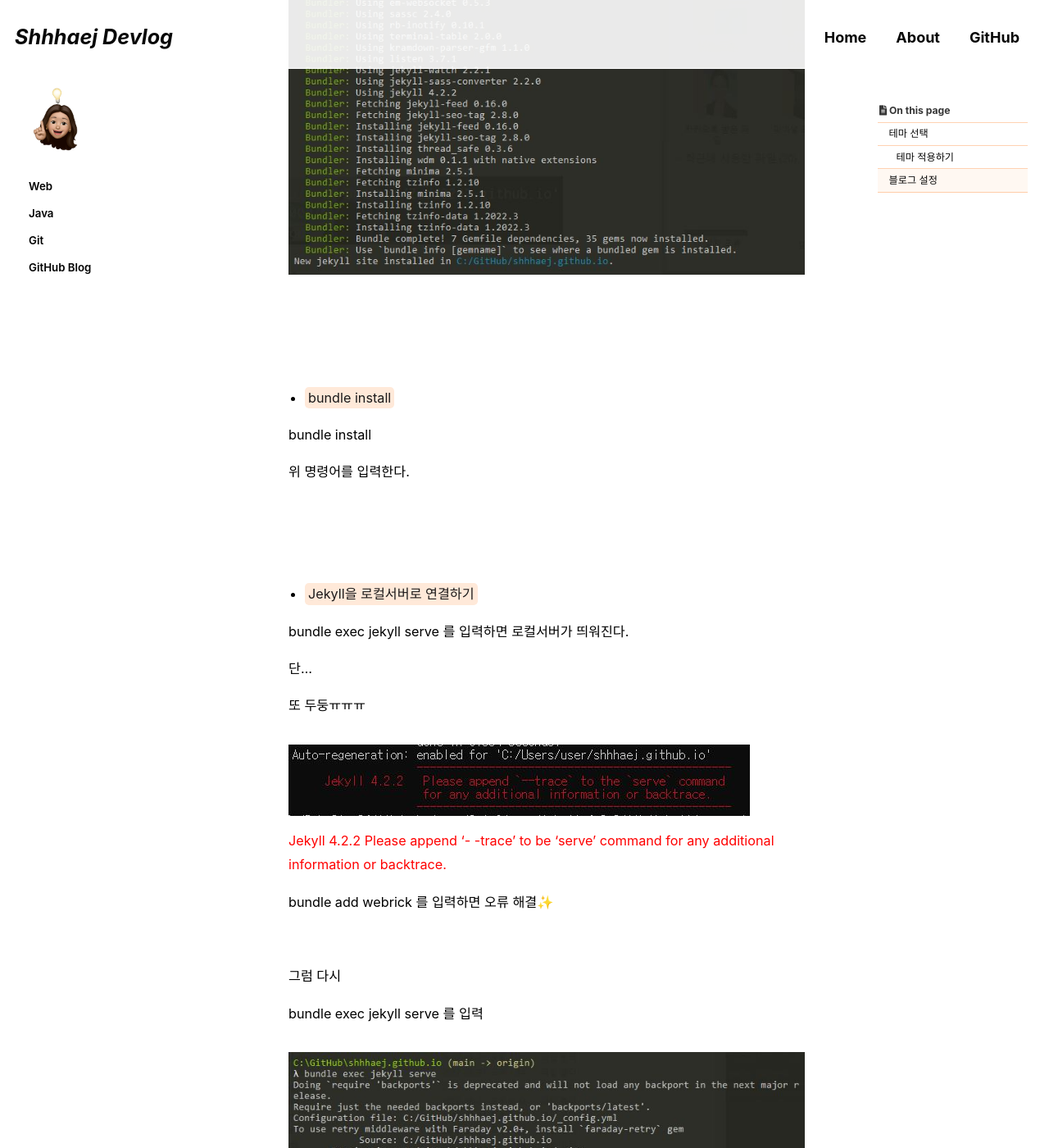
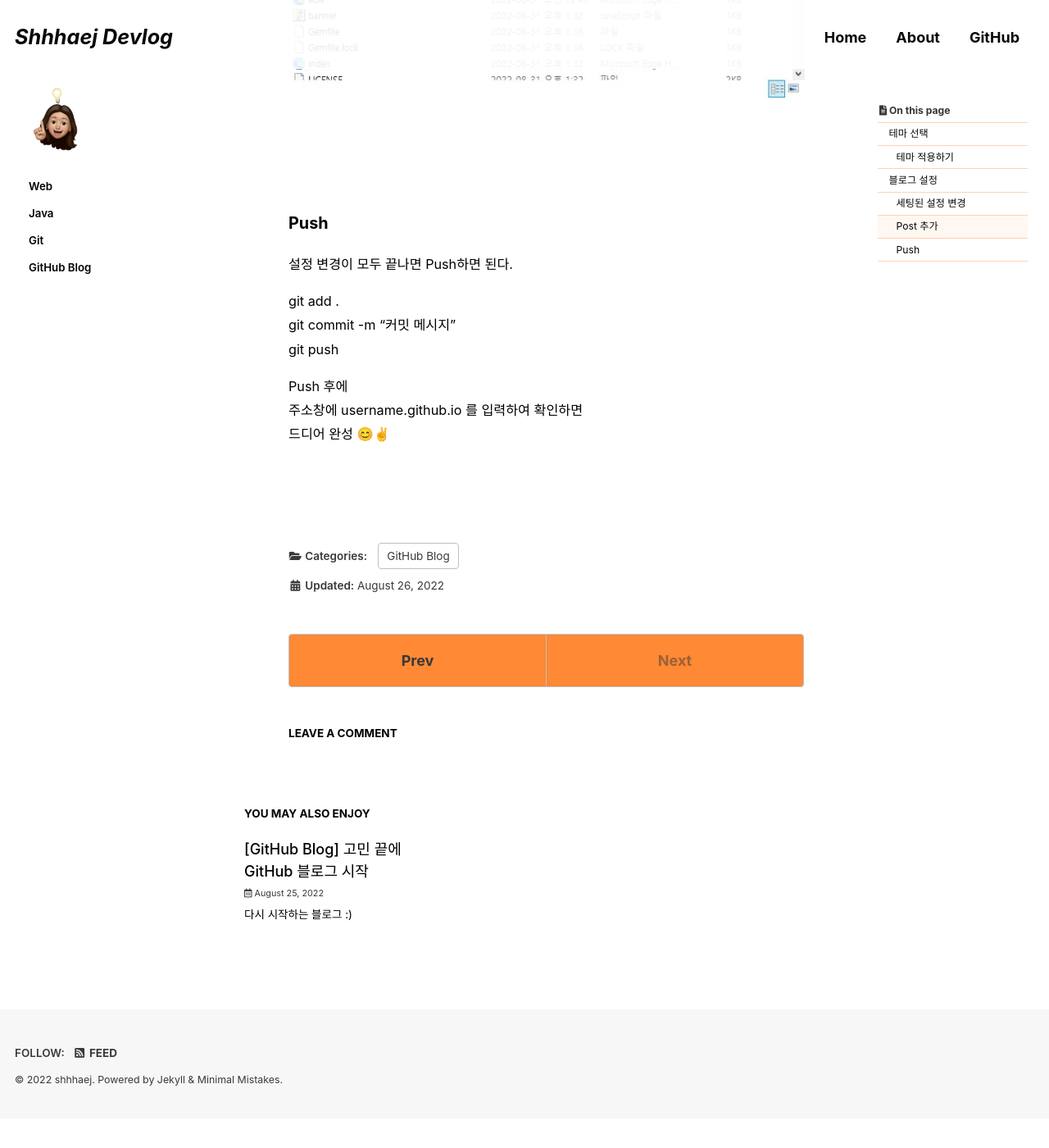
Before and after one commit to shhhaej/shhhaej.github.io, a Jekyll site: the page built from _posts/2021-08-26-github-blog.md, in a window 1280 px wide and 1400 px high, scrolled down 5447 px. Shown: the whole window at 82% size. Built offline with Jekyll 4.4.1, drawn with Linux system fonts in a browser that asks for light colours; cached includes are drawn as plain includes; some web fonts are replaced; comment, search, counter and statistics services are not loaded; after the commit the page ends 6811 px from its top, so only the background shows below that; some of the changed text lies outside the part shown.

Commit message:
add github blog page.

```diff
--- a/_posts/2021-08-26-github-blog.md
+++ b/_posts/2021-08-26-github-blog.md
@@ -148,7 +148,7 @@ http://127.0.0.1:4000 를 주소창에 입력한다.
 <br>
 
 
-- <mark>세팅된 설정 변경</mark>
+### 세팅된 설정 변경
 
 저는 choiiis님 README.md 파일에 안내된 내용대로 설정을 변경한다.
 
@@ -161,12 +161,16 @@ http://127.0.0.1:4000 를 주소창에 입력한다.
 
 <br>
 <br>
+<br>
 
-당황하지 말고
 
-jekyll new ./ - -force 를 당당하게 입력한다.
+### Post 추가
 
-![force-solution](../assets/images/posts_img/github-blog/force-solution.JPG)
+_posts 폴더에 원하는 내용을 markdown 형식으로 작성한다.
+
+저는 Hello World 를 입력했다 😎
+
+![post](../assets/images/posts_img/github-blog/post.jpg)
 
 
 <br>
@@ -174,71 +178,18 @@ jekyll new ./ - -force 를 당당하게 입력한다.
 <br>
 
 
-- <mark>bundle install</mark>
+### Push
 
-bundle install
+설정 변경이 모두 끝나면 Push하면 된다.<br>
 
-위 명령어를 입력한다.
+git add . <br>
+git commit -m "커밋 메시지" <br>
+git push
+
+Push 후에<br>
+주소창에 username.github.io 를 입력하여 확인하면<br>
+드디어 완성 😊✌️
 
 
 <br>
 <br>
-<br>
-
-
-- <mark>Jekyll을 로컬서버로 연결하기</mark>
-
-bundle exec jekyll serve  를 입력하면 로컬서버가 띄워진다.
-
-단...
-
-또 두둥ㅠㅠㅠ
-
-![trace](../assets/images/posts_img/github-blog/trace.JPG)
-<span style="color:red">
-Jekyll 4.2.2  Please append '- -trace' to be 'serve' command for any additional information or backtrace.
-<span>
-
-bundle add webrick 를 입력하면 오류 해결✨
-
-<br>
-
-그럼 다시
-
-bundle exec jekyll serve 를 입력
-
-![bundle](../assets/images/posts_img/github-blog/bundle-1.JPG)
-![bundle](../assets/images/posts_img/github-blog/bundle-2.jpg)
-
-브라우저 주소창에 'http://127.0.0.1:4000' 입력하면..!
-
-<br>
-
-요로코롬 잘 나오면 성공 오예오예😆🙌
-
-![jekyll](../assets/images/posts_img/github-blog/jekyll.JPG)
-
-
-<br>
-<br>
-<br>
-
-
-✔️ 참고로!
-혹시 bundle exec jekyll serve 를 입력 시,
-해당 내용이 떴을 경우에는
-![conflict](../assets/images/posts_img/github-blog/conflict.JPG)
-
-이건 오류는 아니고 중복된 파일로 주의하란 문구란다.
-
-그래도 신경쓰이니까<br>
-
-404.html<br>
-about.markdown<br>
-index.markdown<br>
-
-파일을 삭제하면 된다.
-
-
-<br>
-<br>
```
Also changed, not shown: assets/images/posts_img/github-blog/post.jpg (added).
